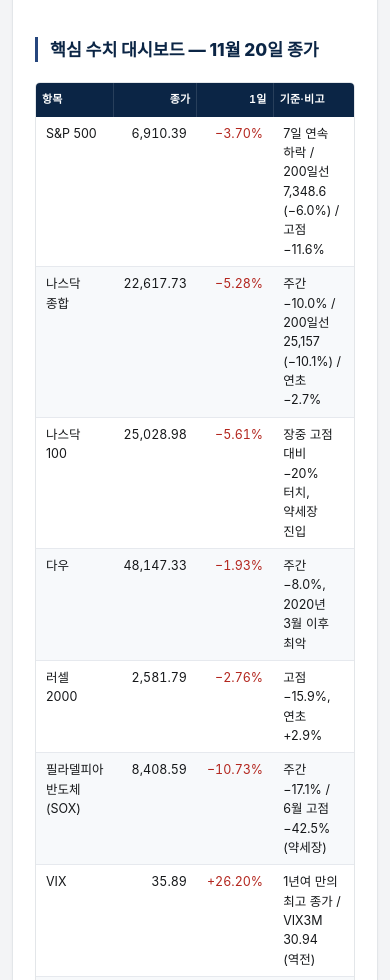
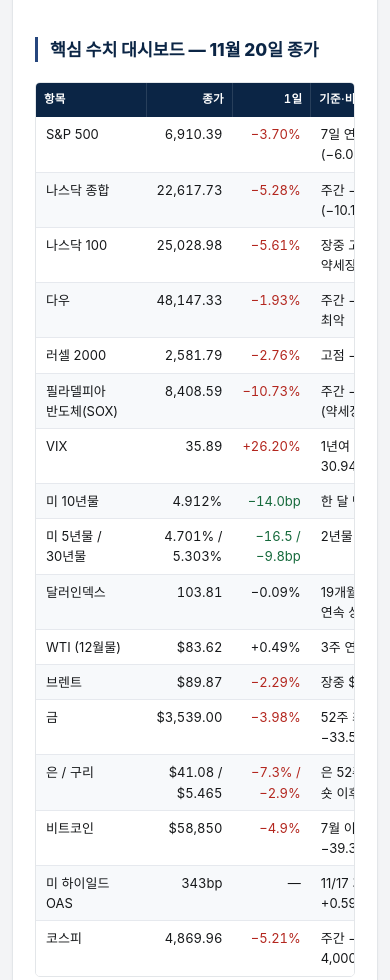
Before and after one commit to swansong80-afk/thesignal-orca, a plain HTML site: page deep-04.html in a window 390 px wide. Shown: the part 7310-8290 px from the top of the page. Drawn offline with Linux system fonts and the light colour scheme.

Commit message:
deep-04 모바일 표 최소 폭 지정(가로 스크롤 유지, 열 폭 붕괴 방지)

```diff
--- a/deep-04.html
+++ b/deep-04.html
@@ -158,8 +158,8 @@
     .hero{grid-template-columns:1fr; gap:16px; padding:20px 20px;}
     .hero .v{font-size:1.4rem;}
     h2{margin-top:52px;} h3{font-size:1.08rem;}
-    table.dt{font-size:12.5px;} table.dt thead th{padding:8px 6px; font-size:11px;}
-    table.dt td{padding:8px 6px;}
+    table.dt{font-size:13px; min-width:480px;} table.dt thead th{padding:8px 8px; font-size:11.5px;}
+    table.dt td{padding:8px 8px;}
     table.kpi,table.kpi tbody,table.kpi tr,table.kpi td{display:block; width:100%;}
     table.kpi td{margin-bottom:8px;}
     .twocol,.twocol tbody,.twocol tr,.twocol td{display:block; width:100%; padding:0;}
```
